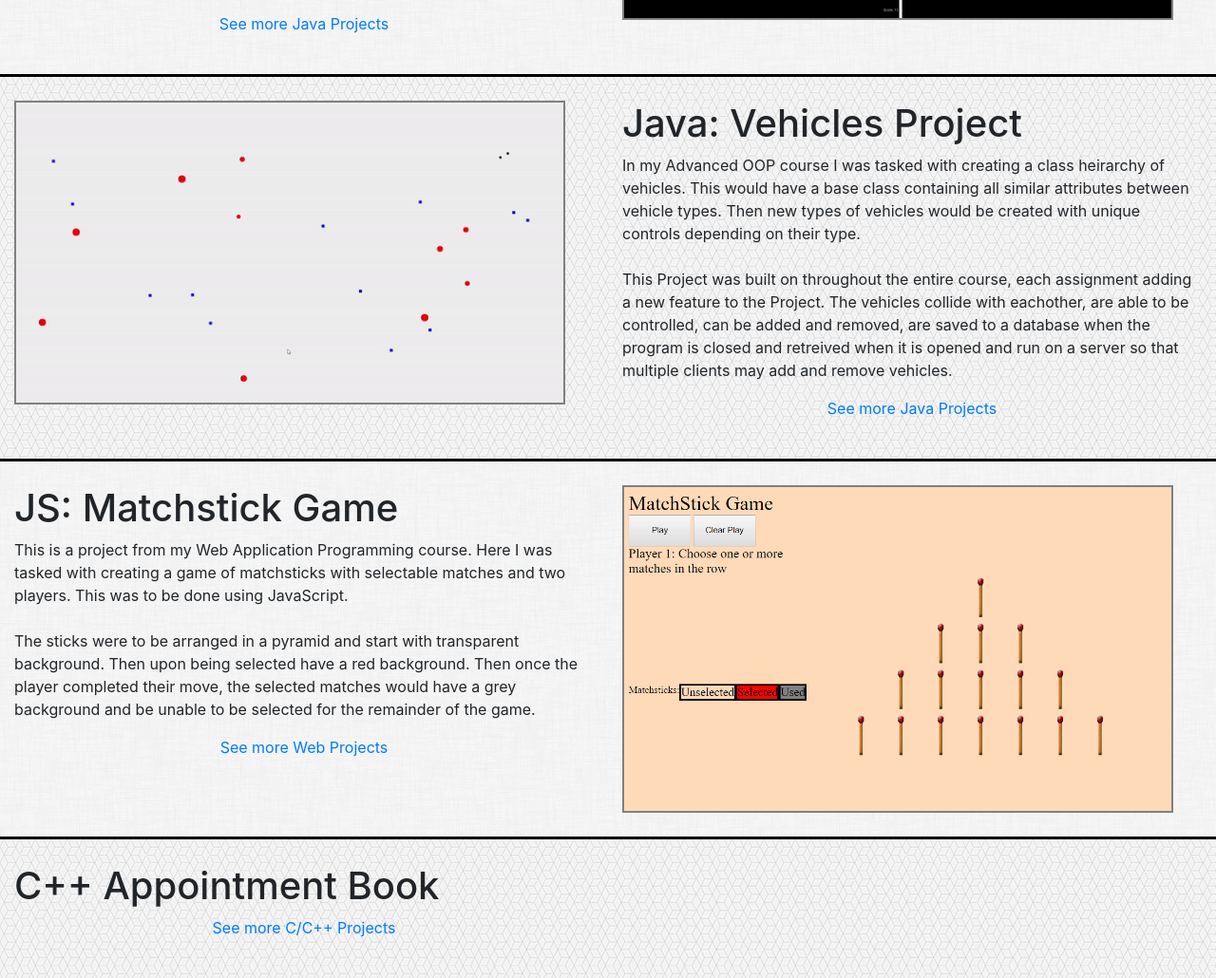
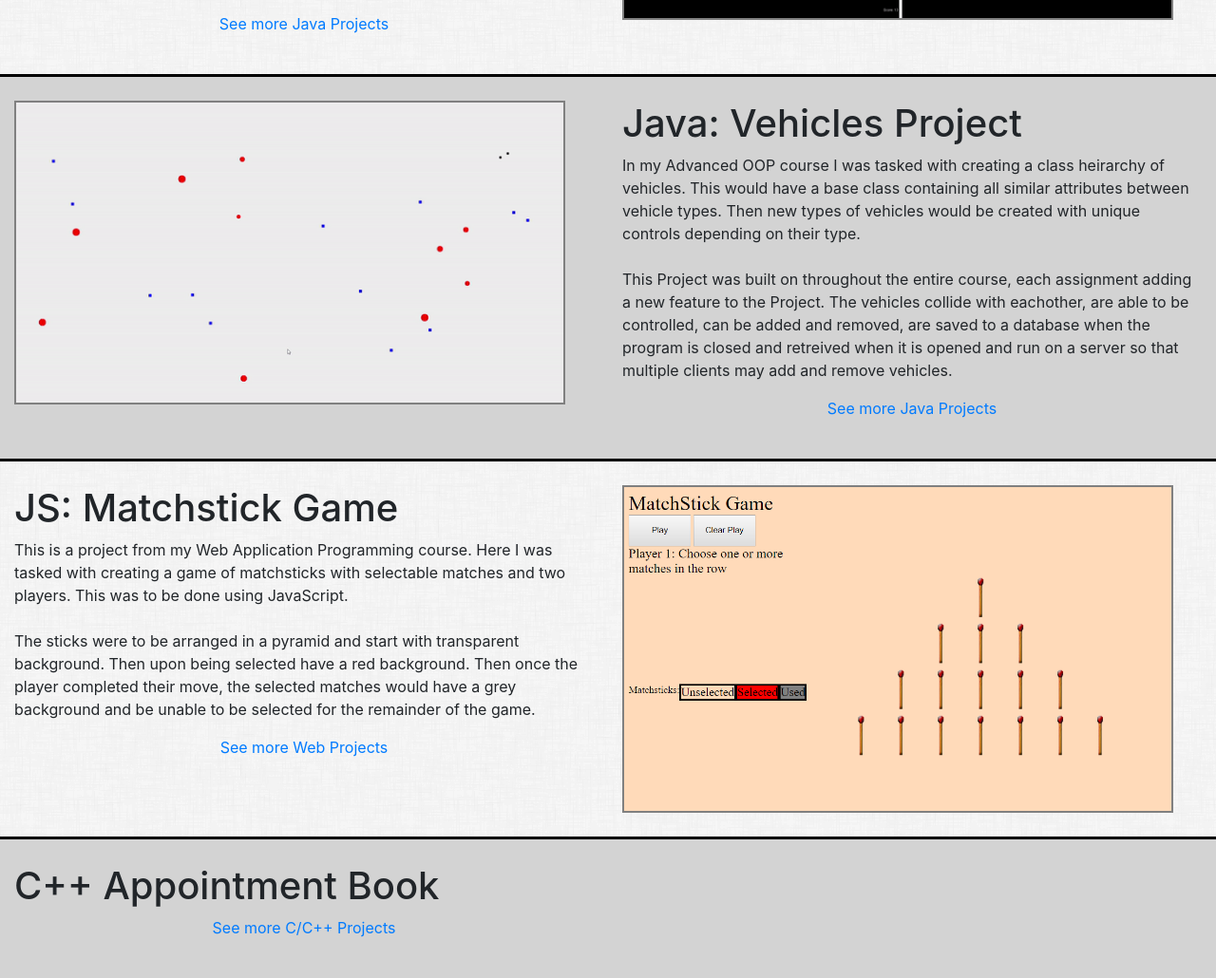
Before and after one commit to hireerich/hireerich.github.io, a plain HTML site: page Pages/workexamples.html in a window 1280 px wide. Shown: the part 1047-2077 px from the top of the page at 95% size. Drawn offline with nearby package versions, Linux system fonts and the light colour scheme.

Commit message:
Design changes - Erich Gennette

```diff
--- a/Pages/workexamples.html
+++ b/Pages/workexamples.html
@@ -22,7 +22,7 @@
 				background-image: url("../images/dust_scratches.png");
 			}
 			#workGalleryRow2, #workGalleryRow4 {
-				background-image: url("../images/qbkls.png");
+				background-color: lightgrey;
 			}
 			img {
 				border: 2px solid grey;
```
Also changed, not shown: images/qbkls.png (deleted).
